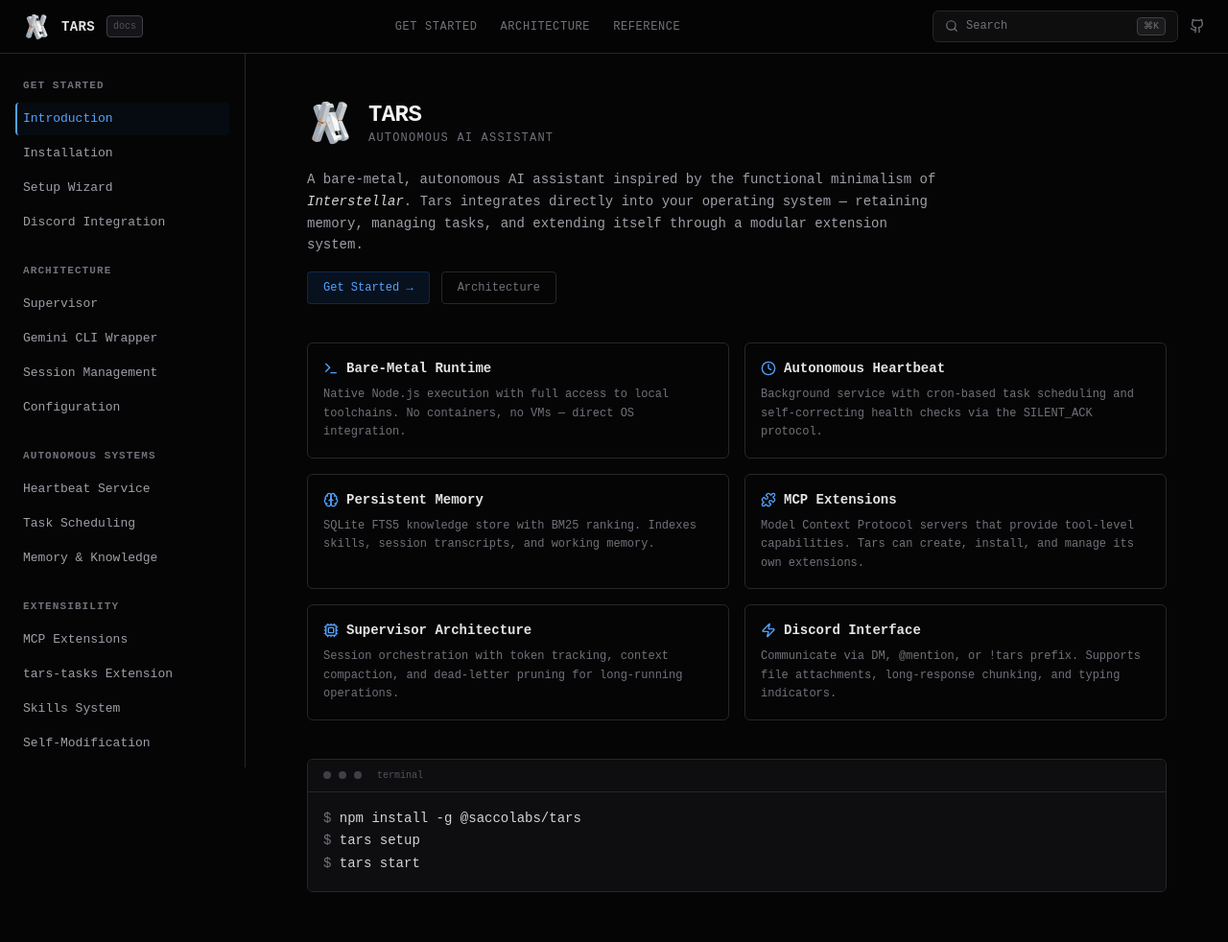
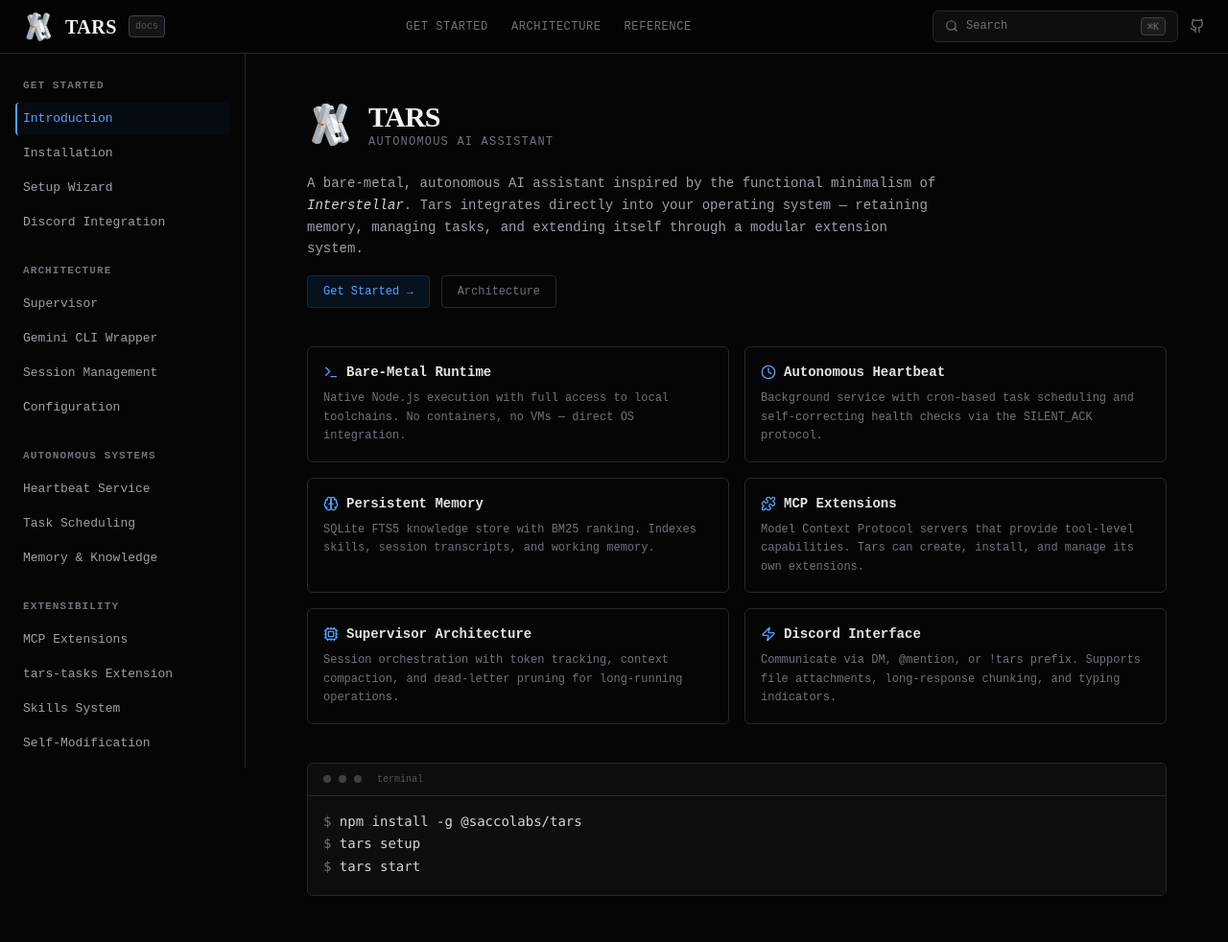
Before and after one commit to agustinsacco/tars, an Astro site in the folder website/: page / in a window 1280 px wide. Shown: the whole page at 96% size. Built offline with nearby package versions, Linux system fonts and the light colour scheme; Astro itself is replaced by a stand-in of ours.

Commit message:
style: switch branding font to Space Grotesk and increase size

```diff
--- a/website/src/components/Header.tsx
+++ b/website/src/components/Header.tsx
@@ -13,8 +13,8 @@ export function Header() {
                         href="/"
                         className="flex items-center gap-3 hover:opacity-80 transition-opacity"
                     >
-                        <TarsLogo size={28} />
-                        <span className="text-sm font-bold text-zinc-200 tracking-wide">TARS</span>
+                        <TarsLogo size={32} />
+                        <span className="text-xl font-bold text-zinc-100 tracking-wide font-['Space_Grotesk']">TARS</span>
                         <span className="text-[10px] text-zinc-600 bg-zinc-800/50 px-1.5 py-0.5 rounded border border-zinc-700">
                             docs
                         </span>
--- a/website/src/pages/index.astro
+++ b/website/src/pages/index.astro
@@ -18,7 +18,7 @@ import { Terminal, Cpu, Brain, Puzzle, Zap, Clock } from 'lucide-react';
         <div class="flex items-center gap-4 mb-6">
           <TarsLogo size={48} />
           <div>
-            <h1 class="text-2xl font-bold text-zinc-100 tracking-tight">TARS</h1>
+            <h1 class="text-3xl font-bold text-zinc-100 tracking-tight font-['Space_Grotesk']">TARS</h1>
             <p class="text-xs text-zinc-500 tracking-widest uppercase">Autonomous AI Assistant</p>
           </div>
         </div>
--- a/website/src/styles/global.css
+++ b/website/src/styles/global.css
@@ -1,7 +1,7 @@
 @import 'tailwindcss';
 
-/* ─── Google Fonts: JetBrains Mono ─── */
-@import url('https://fonts.googleapis.com/css2?family=JetBrains+Mono:wght@300;400;500;700&display=swap');
+/* ─── Google Fonts: JetBrains Mono & Space Grotesk ─── */
+@import url('https://fonts.googleapis.com/css2?family=JetBrains+Mono:wght@300;400;500;700&family=Space+Grotesk:wght@500;700&display=swap');
 
 /* ─── Design Tokens ─── */
 @theme {
@@ -15,9 +15,9 @@
     --color-accent-dim: rgba(59, 130, 246, 0.05);
 }
 
-/* ─── Global Reset: 100% Monospace ─── */
-* {
-    font-family: 'JetBrains Mono', monospace !important;
+/* ─── Global Reset: Default to Monospace ─── */
+body {
+    font-family: 'JetBrains Mono', monospace;
 }
 
 /* ─── Base Styles ─── */
@@ -152,7 +152,7 @@ body {
     font-size: 13px;
 }
 
-.prose :not(pre) > code {
+.prose :not(pre)>code {
     background: #27272a;
     color: #e4e4e7;
     padding: 0.15rem 0.4rem;
```
